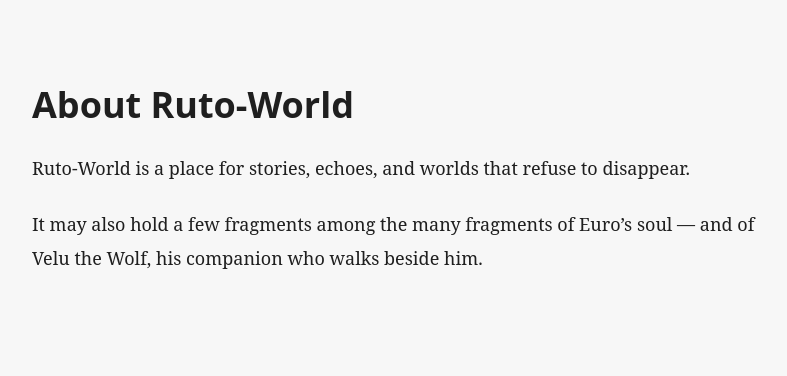
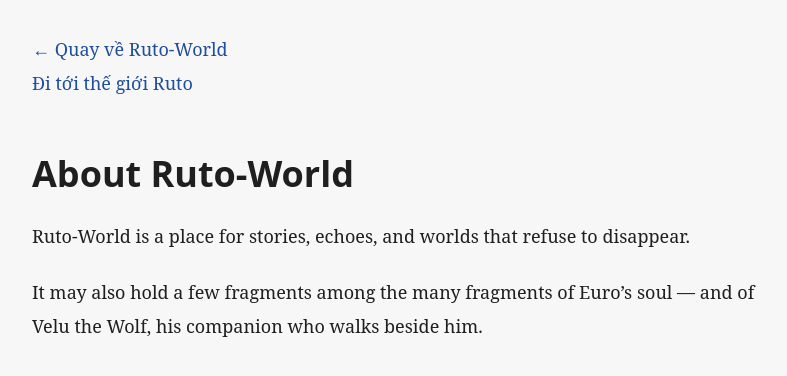
Before and after one commit to euro6792/Ruto-World, a Jekyll site: the page built from about.md, in a window 1280 px wide. Shown: the top 376 px of the page, without its empty margins (228-1015 px from the left). Built offline with Jekyll 4.4.1, drawn with Linux system fonts in a browser that asks for light colours.

Commit message:
Add navigation links to Ruto-World
Added navigation links to Ruto-World in about.md

```diff
--- a/about.md
+++ b/about.md
@@ -4,6 +4,9 @@ title: About
 permalink: /about/
 ---
 
+[← Quay về Ruto-World]({{ '/' | relative_url }})
+[Đi tới thế giới Ruto]({{ '/worlds/ruto/' | relative_url }})
+
 # About Ruto-World
 
 Ruto-World is a place for stories, echoes, and worlds that refuse to disappear.
```
